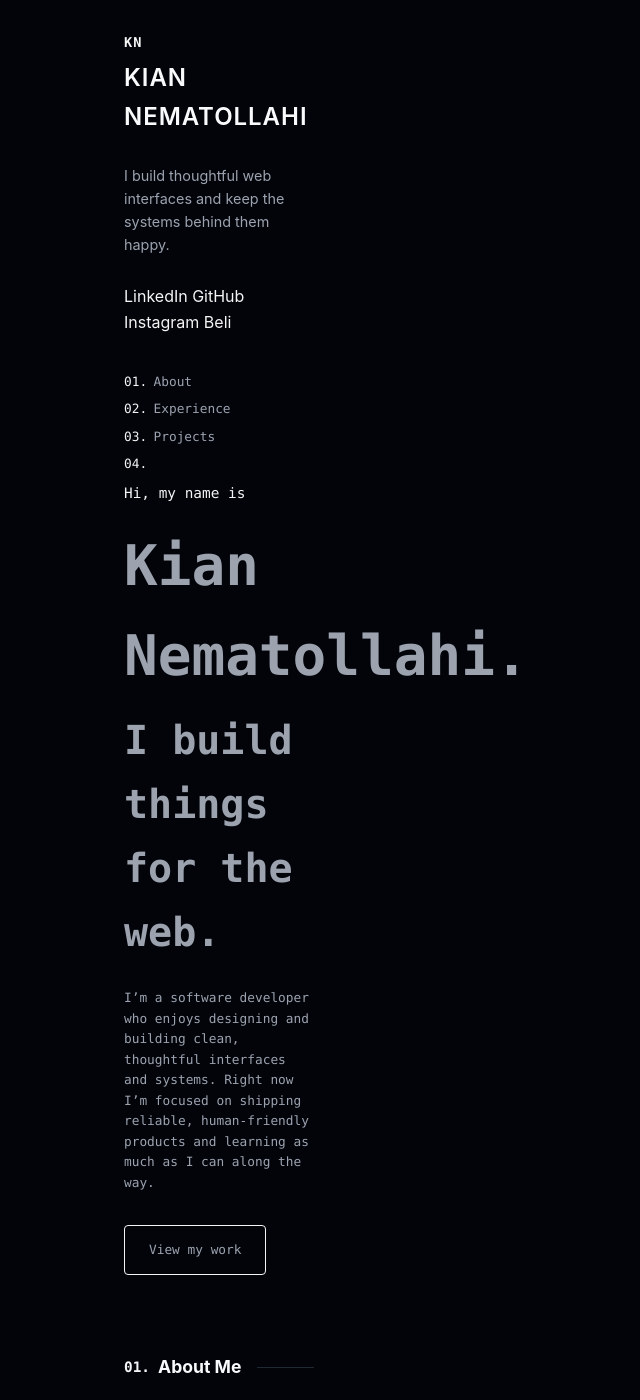
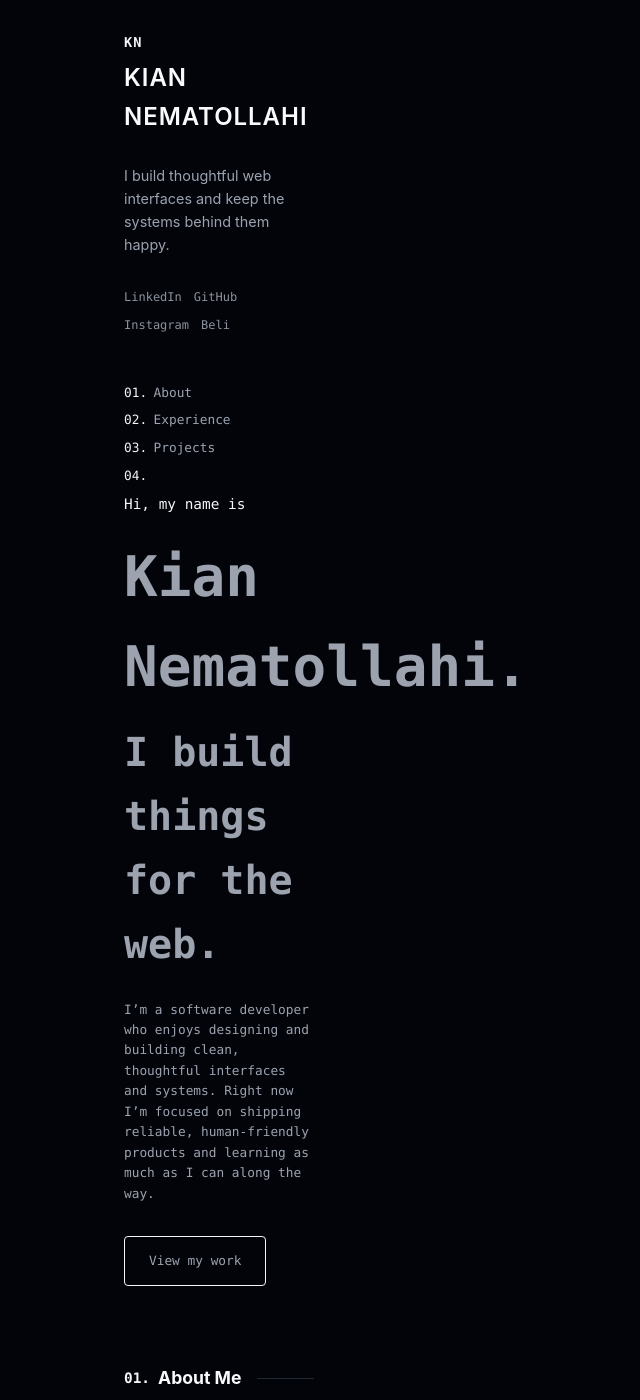
Before and after one commit to nemat777/nemat777.github.io, a Jekyll site: the page index.html, which Jekyll copies as it is, in a window 1280 px wide and 1400 px high. Shown: the whole window, without its empty margins (40-680 px from the left). Built offline with Jekyll 4.4.1, drawn with Linux system fonts in a browser that asks for light colours.

Commit message:
Update index.html

```diff
--- a/index.html
+++ b/index.html
@@ -116,6 +116,25 @@
     .sidebar-nav a:hover {
       color: var(--accent);
     }
+.sidebar-social {
+  display: flex;
+  flex-wrap: wrap;
+  gap: 0.5rem 0.75rem;
+  margin-top: 0.25rem;
+  margin-bottom: 0.75rem;
+}
+
+.sidebar-social a {
+  font-family: var(--mono);
+  font-size: 0.75rem;
+  color: var(--muted);
+  opacity: 0.9;
+}
+
+.sidebar-social a:hover {
+  color: var(--accent);
+  opacity: 1;
+}
 
     /* Right content */
 
@@ -1474,6 +1493,3 @@ c3 -285 1 -337 -11 -327 -7 6 -99 57 -205 112 l-191 101 -2 1035 c-2 858 0
 
 </body>
 </html>
-
-</body>
-</html>
```
